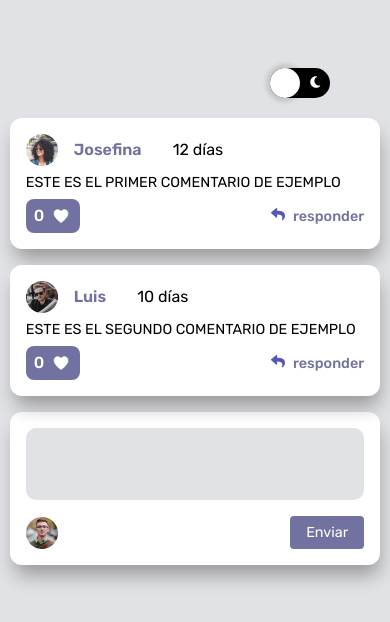
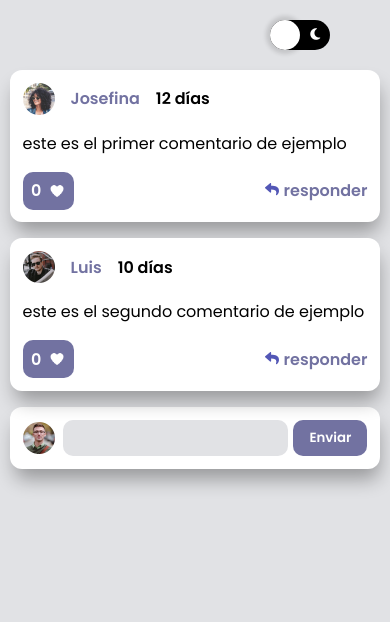
Before and after one commit to pablo1591moreno/comments-section, a plain HTML site: page index.html in a window 390 px wide. Drawn offline with Linux system fonts and the light colour scheme; a web font is replaced by a local one.

Commit message:
ajuste 30/11

```diff
--- a/app.js
+++ b/app.js
@@ -11,7 +11,7 @@ const data = {
       parent: 0,
       id: 1,
       content:
-        "ESTE ES EL PRIMER COMENTARIO DE EJEMPLO",
+        "este es el primer comentario de ejemplo",
       createdAt: "12 días",
       score: 0,
       user: {
@@ -27,7 +27,7 @@ const data = {
       parent: 0,
       id: 2,
       content:
-        "ESTE ES EL SEGUNDO COMENTARIO DE EJEMPLO",
+        "este es el segundo comentario de ejemplo",
       createdAt: "10 días",
       score: 0,
       user: {
--- a/index.html
+++ b/index.html
@@ -6,6 +6,9 @@
   <meta http-equiv="X-UA-Compatible" content="IE=edge">
   <meta name="viewport" content="width=device-width, initial-scale=1.0">
   <script src="https://kit.fontawesome.com/2449c46202.js" crossorigin="anonymous"></script>
+  <link rel="preconnect" href="https://fonts.googleapis.com">
+  <link rel="preconnect" href="https://fonts.gstatic.com" crossorigin>
+  <link href="https://fonts.googleapis.com/css2?family=Alexandria:wght@400;500;600;700;800&family=Poppins:wght@400;600&display=swap" rel="stylesheet">
   <link rel="stylesheet" href="style.css" />
   <title>Interactive comments section</title>
 </head>
--- a/style.css
+++ b/style.css
@@ -1,4 +1,3 @@
-@import url("https://fonts.googleapis.com/css2?family=Rubik:wght@400;500;600&display=swap");
 
 
 :root {
@@ -14,26 +13,20 @@
 * {
     padding: 0;
     margin: 0;
-    box-sizing: border-box;
-    font-family: "Rubik", sans-serif;
-
+    font-family: 'Poppins', sans-serif;
 }
 
 body {
-    height: 100%;
-    width: 100%;
-    padding-top: 3rem;
     background-color: var(--grisClaro);
     transition: .5s ease all;
 }
 
 a {
     cursor: pointer;
-    text-decoration: none;
-    font-weight: 500;
+    font-weight: 600;
 }
 
-
+/*---------------------------------------------------------------   BOTON MODO NOCTURNO   */
 .seccionBoton {
     display: flex;
     justify-content: end;
@@ -81,6 +74,8 @@ a {
     display: block;
     color: #ffffff;
 }
+/*-------------------------------------------*/
+
 
 button {
     cursor: pointer;
@@ -91,15 +86,17 @@ button {
     background-color: var(--azul);
     border: none;
     padding: .75rem 1.5rem;
-    border-radius: 4px;
+    margin-right: .5rem;
+    border-radius: 10px;
 }
 
-
 .contenedor {
+    align-items: center;
     border-radius: 12px;
-    padding: 1.5rem;
+    padding: .8rem;
     background-color: var(--blanco);
     box-shadow: 2px 13px 19px -3px rgba(0,0,0,0.33);
+    transition: .5s ease all;
 }
 
 .paqueteDeComentarios {
@@ -108,9 +105,8 @@ button {
 }
 
 .seccionComentarios {
-    max-width: 75ch;
+    max-width: 40rem;
     margin: auto;
-    margin-top: 1rem;
 }
 
 .comentario {
@@ -118,35 +114,30 @@ button {
     display: grid;
     grid-template-areas:
         "score user controls"
-        "score comentario comentario"
-        "score comentario comentario"
-    ;
+        "score comentario comentario";
     grid-template-columns: auto 1fr auto;
     gap: 1.5rem;
-    row-gap: 1rem;
+    row-gap: .5rem;
 }
 
 .like {
-    font-weight: 500;
     grid-area: score;
     display: flex;
+    flex-direction: column;
     align-items: center;
-    flex-direction: column;
+    justify-content: center;
     padding: .75rem;
-    padding-top: .7rem;
     width: 1rem;
     box-sizing: initial;
-    border-radius: 8px;
-    align-self: flex-start;
-    margin: auto;
+    border-radius: 10px;
     color: var(--blanco);
+    font-weight: 600;
     background-color: var(--azul);
 }
 
 .controlLike {
     width: 100%;
     cursor: pointer;
-    object-fit: scale-down;
 }
 
 .c-text {
@@ -156,31 +147,24 @@ button {
 }
 
 .usuario {
-    width: 100%;
-    grid-area: user;
     display: flex;
     gap: 1rem;
     align-items: center;
+    font-weight: 600;
 }
 
 p.nombreUsuario {
     color: var(--azul);
-    font-weight: bolder;
-    margin-right: 15px;
 }
 
 .imagenUsuario {
     height: 2rem;
     width: 2rem;
-    margin-right: 15px;
 }
 
 .c-controls {
     display: flex;
-    gap: 1rem;
     grid-area: controls;
-    align-self: center;
-    justify-self: flex-end;
 }
 
 .c-controls a {
@@ -204,51 +188,37 @@ p.nombreUsuario {
 }
 
 .control-icon {
-    margin-right: .5rem;
+    margin-right: .3rem;
 }
 
-
 .replies {
-    display: flex;
     margin-left: 2.5rem;
-    padding-left: 2.4rem;
-
+    padding-left: 5rem;
 }
 
-.responder-to {
-    color: var(--azul);
-    font-weight: 500;
-}
 
 .inputContesta {
     display: grid;
     margin-bottom: 1rem;
-    grid-template-areas: "avatar input button";
     grid-template-columns: min-content auto min-content;
-    justify-items: center;
     gap: 1rem;
 }
 
 .inputContesta img {
-    grid-area: avatar;
     height: 2.5rem;
     width: 2.5rem;
 }
 
-.inputContesta button {
-    grid-area: button;
-    align-self: flex-start;
-}
-
 .inputContesta textarea {
-    width: 100%;
-    height: 80%;
-    grid-area: input;
+    width: 98%;
+    height: 45%;
     padding: .5rem;
     border: none;
     border-radius: 10px;
     resize: none;
     background-color: var(--grisClaro);
+    overflow: hidden;
+    transition: .5s ease all;
 }
 
 
@@ -264,17 +234,9 @@ p.nombreUsuario {
 /*------------------------------------------------------------------------ Phone */
 
 @media screen and (max-width:640px) {
-    p {
-        line-height: 0;
-    }
 
     .seccionComentarios {
         width: 95%;
-    }
-
-    .contenedor {
-        padding: 1rem;
-
     }
 
     .replies {
@@ -282,15 +244,11 @@ p.nombreUsuario {
         margin-left: .5rem;
     }
 
-    .responder {
-        font-size: .9rem;
-    }
-
     .comentario {
         grid-template-areas:
             "user user user"
             "comentario comentario comentario"
-            "score ... controls"
+            "score score controls"
         ;
         gap: 1rem;
     }
@@ -298,23 +256,17 @@ p.nombreUsuario {
     .like {
         flex-direction: row;
         width: 2.4rem;
-        padding: .5rem;
+        padding: .4rem;
         gap: .5rem;
     }
 
     .controlLike {
-        width: 18px;
-
+        width: 16px;
     }
 
     .inputContesta {
-        grid-template-areas:
-            "input input input"
-            "avatar ... button"
-        ;
-        grid-template-rows: auto min-content;
         align-items: center;
-        gap: 1rem;
+        gap: .5rem;
     }
 
     .inputContesta img {
@@ -329,7 +281,7 @@ p.nombreUsuario {
     }
 
     .c-body {
-        font-size: .9rem;
+        font-weight: 400;
     }
 
     .imagenUsuario {
@@ -338,11 +290,13 @@ p.nombreUsuario {
 
     .botonEnviar {
         padding: .5rem 1rem;
-        font-size: .9rem;
+        font-weight: 600;
+        margin-right: 0px;
     }
 
     .inputContesta textarea {
-        height: 4.5rem;
+        height: 1.3rem;
+        width: 94%;
     }
 
 }
@@ -379,7 +333,7 @@ p.nombreUsuario {
 .modal h3 {
     grid-area: heading;
     color: var(--blanco);
-    font-size: 25px;
+    /* font-size: 25px; */
 }
 
 .modal button {
@@ -387,7 +341,7 @@ p.nombreUsuario {
     padding: .75rem;
     border-radius: 8px;
     border: none;
-    font-weight: 500;
+    /* font-weight: 500; */
 }
 
 .modal p {
```
